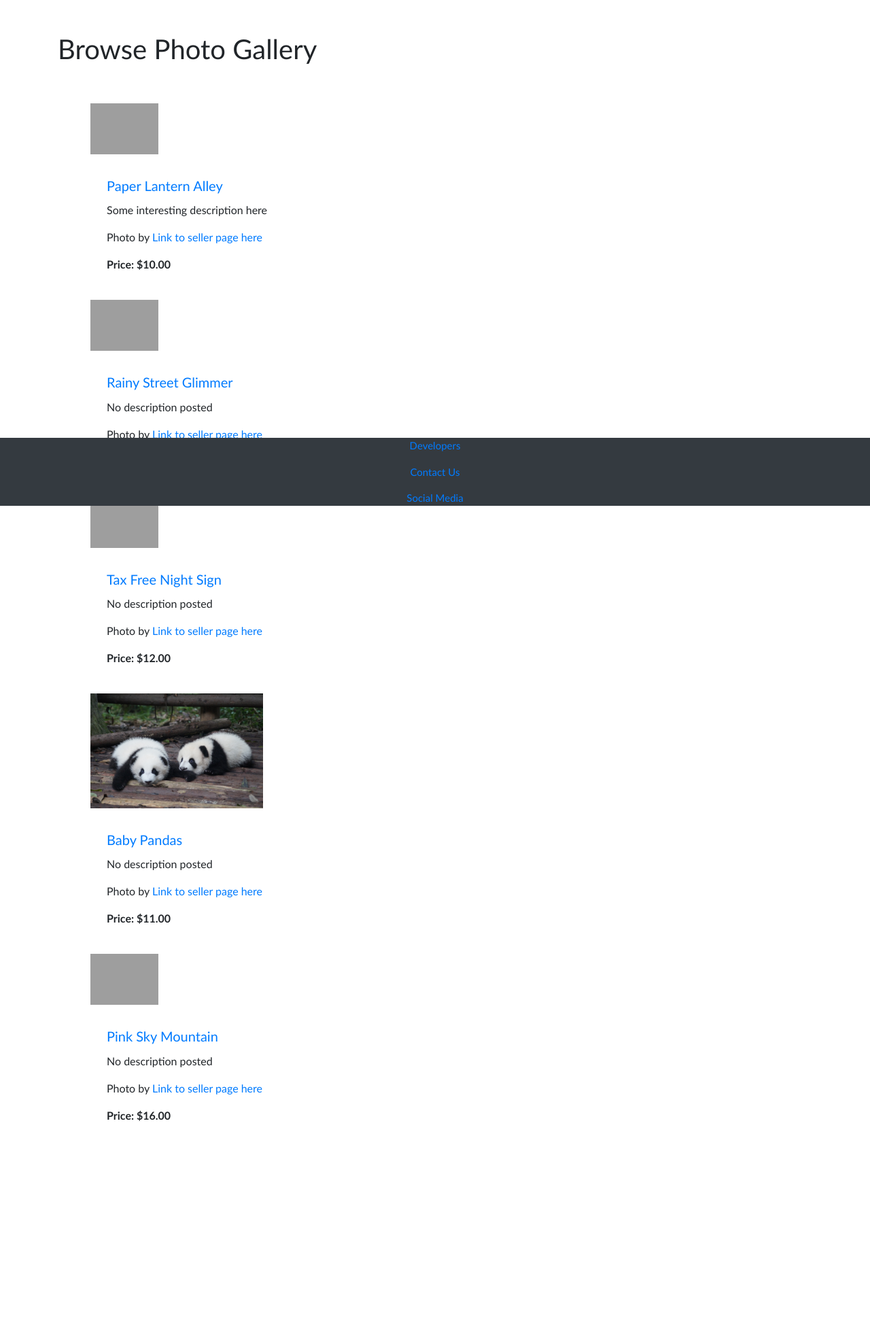
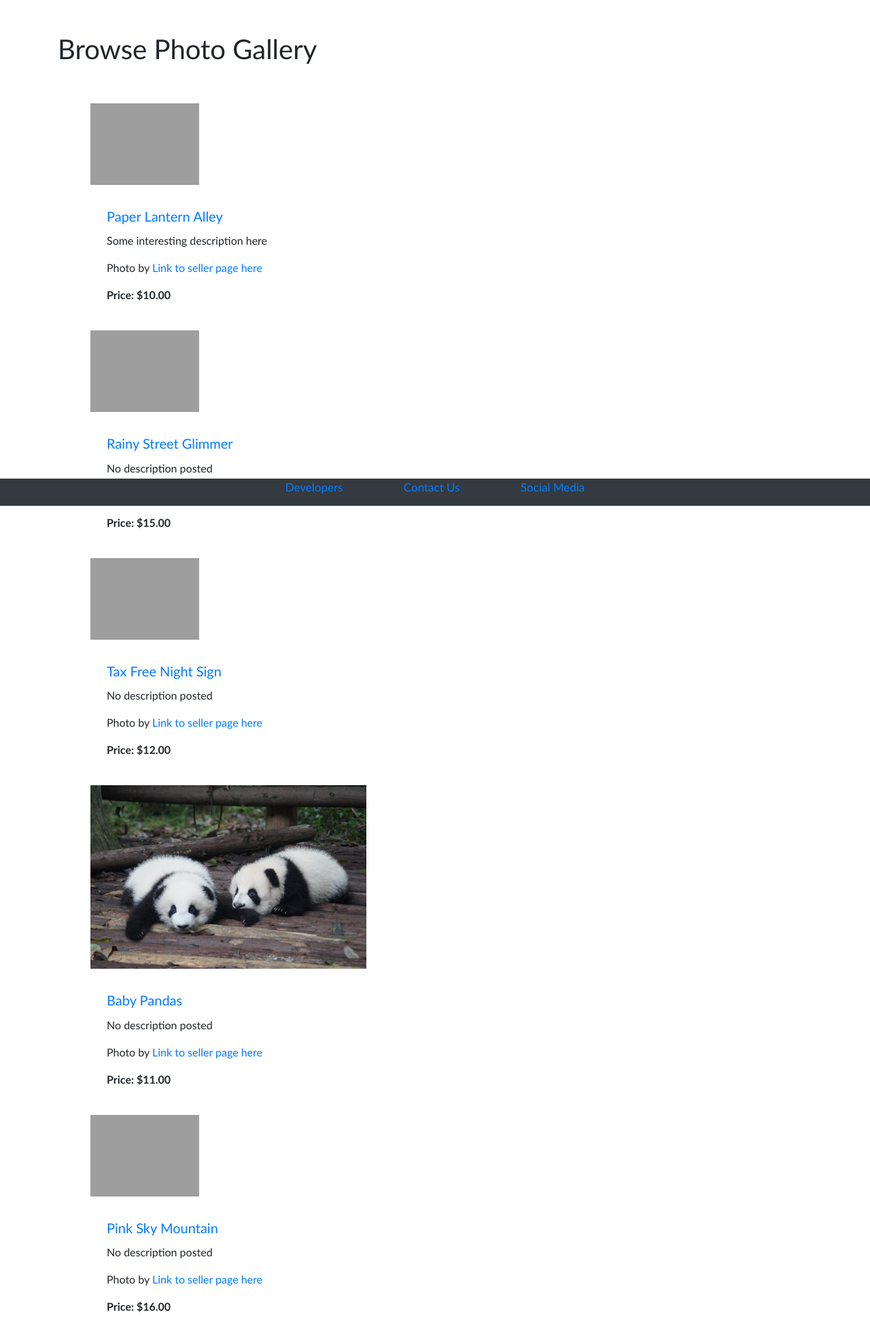
Before and after one commit to lianacoyle/precious, a Flask app: page /shopping in a window 1280 px wide. Shown: the part 56-2030 px from the top of the page at 68% size. Before the commit the page ends 1705 px from the top, so only its background shows below. Run offline with Flask 2, Linux system fonts and the light colour scheme; some libraries are stand-ins or nearby versions; grey boxes are pictures that could not be loaded.

Commit message:
ajusted layout and style for footer and shopping

```diff
--- a/templates/layout.html
+++ b/templates/layout.html
@@ -21,15 +21,20 @@ position:relative;
 }
     .footer {
         position:fixed;
+        text-align: left;
         left: 0;
         bottom: 0;
         width: 100%;
-        height: 100px;
+        height: 40px;
         background-color: #343a40;
         color: black;
         text-align: center;
         font-family:'Trebuchet MS', 'Lucida Sans Unicode', 'Lucida Grande', 'Lucida Sans', Arial, sans-serif;
-        font-size: 15px;
+        font-size: 17px;
+    }
+
+    .tab {
+        margin-left: 5em;
     }
 
     </style>
@@ -62,10 +67,10 @@ position:relative;
 
     <div class="footer">
         <a href=DevPage>Developers</a>
-        <p></p>
-        <a href=contact>Contact Us</a>
-        <p></p>
-        <a href=social>Social Media</a>
+
+        <a class = "tab" href=contact>Contact Us</a>
+
+        <a class = "tab" href=social>Social Media</a>
     </div>
 </nav>
 <div id="content" class="container">
--- a/templates/shopping.html
+++ b/templates/shopping.html
@@ -14,7 +14,7 @@
     font-family: Trebuchet MS;
     }
     .photos {
-    max-width: 25%;
+    max-width: 40%;
     }
     .photo-title {
     font-family: Trebuchet MS;
```
